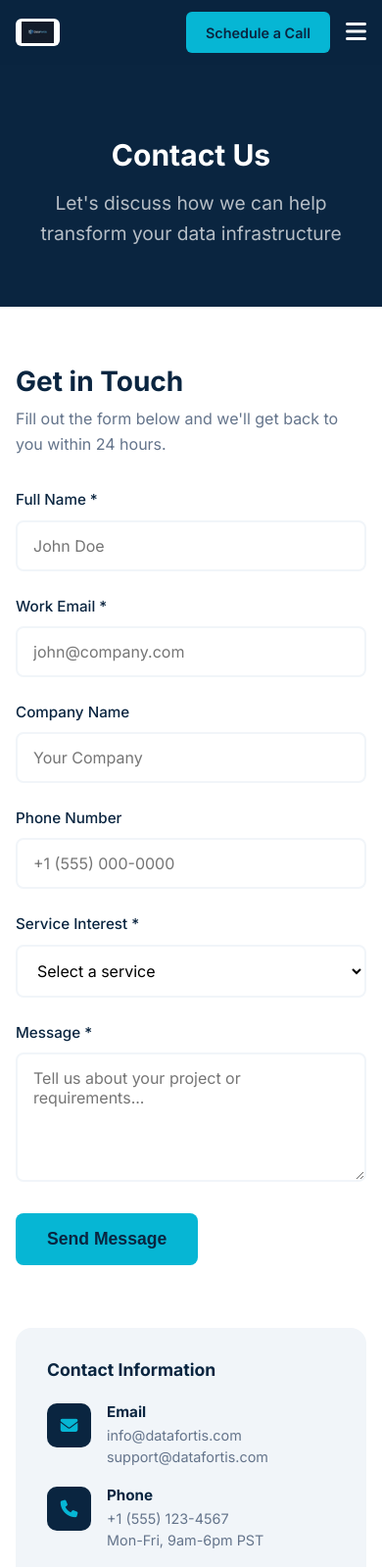
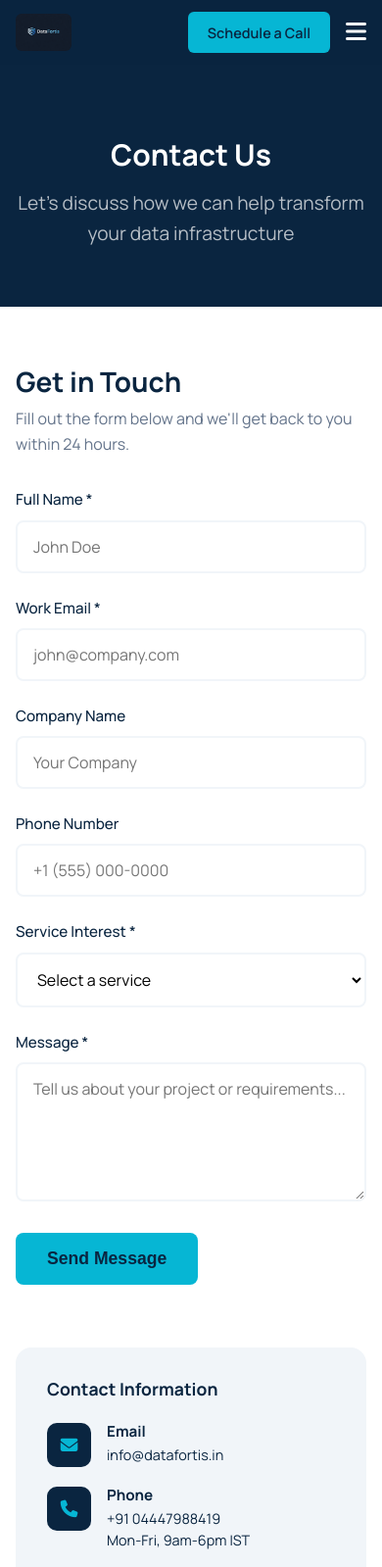
Before and after one commit to saravanaprabhu1398-afk/datafortis-web, a plain HTML site: page datafortis-website/contact.html in a window 390 px wide. Shown: the top 1599 px of the page at 98% size. Drawn offline with Linux system fonts and the light colour scheme.

Commit message:
Use Manrope font; update contact, team, logo
Switch site typography from Inter to Manrope across HTML and CSS. Update contact details (info@datafortis.com -> info@datafortis.in, US phone -> +91 04447988419, timezone PST -> IST) in multiple pages and footer. Replace several placeholder team names with "Prabhu Saravanan" on the About page. Adjust logo sizing and related CSS (heights increased, removed background/padding, footer/link color tweaks) and refine contact text color. Also adds a macOS .DS_Store file.

```diff
--- a/datafortis-website/contact.html
+++ b/datafortis-website/contact.html
@@ -7,7 +7,7 @@
     <link rel="stylesheet" href="styles.css">
     <link rel="preconnect" href="https://fonts.googleapis.com">
     <link rel="preconnect" href="https://fonts.gstatic.com" crossorigin>
-    <link href="https://fonts.googleapis.com/css2?family=Inter:wght@300;400;500;600;700&display=swap" rel="stylesheet">
+    <link href="https://fonts.googleapis.com/css2?family=Manrope:wght@300;400;500;600;700&display=swap" rel="stylesheet">
     <link rel="stylesheet" href="https://cdnjs.cloudflare.com/ajax/libs/font-awesome/6.4.0/css/all.min.css">
 </head>
 <body>
@@ -94,16 +94,15 @@
                             <div class="contact-icon"><i class="fas fa-envelope"></i></div>
                             <div class="contact-details">
                                 <h4>Email</h4>
-                                <p>info@datafortis.com</p>
-                                <p>support@datafortis.com</p>
+                                <p>info@datafortis.in</p>
                             </div>
                         </div>
                         <div class="contact-info-item">
                             <div class="contact-icon"><i class="fas fa-phone"></i></div>
                             <div class="contact-details">
                                 <h4>Phone</h4>
-                                <p>+1 (555) 123-4567</p>
-                                <p>Mon-Fri, 9am-6pm PST</p>
+                                <p>+91 04447988419</p>
+                                <p>Mon-Fri, 9am-6pm IST</p>
                             </div>
                         </div>
                         <div class="contact-info-item">
@@ -203,8 +202,8 @@
                 <div class="footer-col">
                     <h4>Contact</h4>
                     <ul>
-                        <li><i class="fas fa-envelope"></i> info@datafortis.com</li>
-                        <li><i class="fas fa-phone"></i> +1 (555) 123-4567</li>
+                        <li><i class="fas fa-envelope"></i> info@datafortis.in</li>
+                        <li><i class="fas fa-phone"></i> +91 04447988419</li>
                         <li><i class="fas fa-map-marker-alt"></i> San Francisco, CA</li>
                     </ul>
                 </div>
--- a/datafortis-website/styles.css
+++ b/datafortis-website/styles.css
@@ -31,7 +31,7 @@ html {
 }
 
 body {
-    font-family: 'Inter', -apple-system, BlinkMacSystemFont, 'Segoe UI', Roboto, sans-serif;
+    font-family: 'Manrope', -apple-system, BlinkMacSystemFont, 'Segoe UI', Roboto, sans-serif;
     line-height: 1.6;
     color: var(--text-dark);
     background-color: var(--white);
@@ -159,12 +159,10 @@ ul {
 }
 
 .logo-img {
-    height: 36px;
+    height: 48px;
     width: auto;
     display: block;
-    background: white;
     border-radius: 6px;
-    padding: 3px 6px;
 }
 
 .nav-cta {
@@ -709,7 +707,7 @@ footer {
 }
 
 .footer-logo .logo-img {
-    height: 32px;
+    height: 42px;
 }
 
 .footer-col > p {
@@ -751,10 +749,11 @@ footer {
 
 .footer-col ul li {
     margin-bottom: 0.75rem;
+    color: var(--accent-cyan);
 }
 
 .footer-col ul li a {
-    color: rgba(255, 255, 255, 0.7);
+    color: var(--white);
     font-size: 0.9rem;
     transition: var(--transition);
 }
@@ -1348,6 +1347,7 @@ footer {
 .contact-details p {
     font-size: 0.9rem;
     line-height: 1.5;
+    color: var(--primary-dark);
 }
 
 .office-hours {
@@ -1577,6 +1577,6 @@ footer {
     }
 
     .logo-img {
-        height: 28px;
-    }
-}
+        height: 38px;
+    }
+}
```
Also changed, not shown: datafortis-website/about.html (+7 -7 lines), datafortis-website/index.html (+4 -4 lines), datafortis-website/services.html (+3 -3 lines), datafortis-website/solutions.html (+3 -3 lines), 1 other file.
